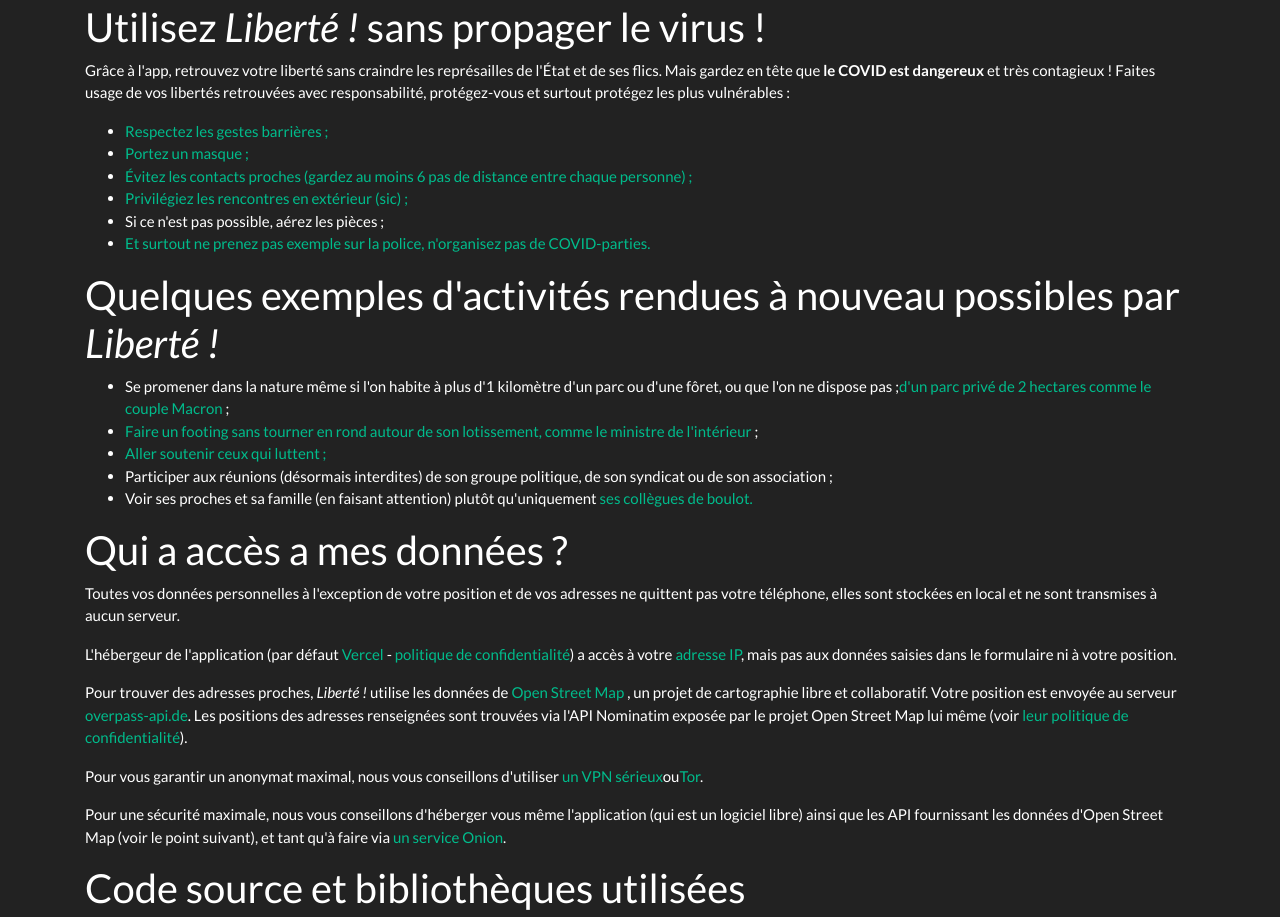
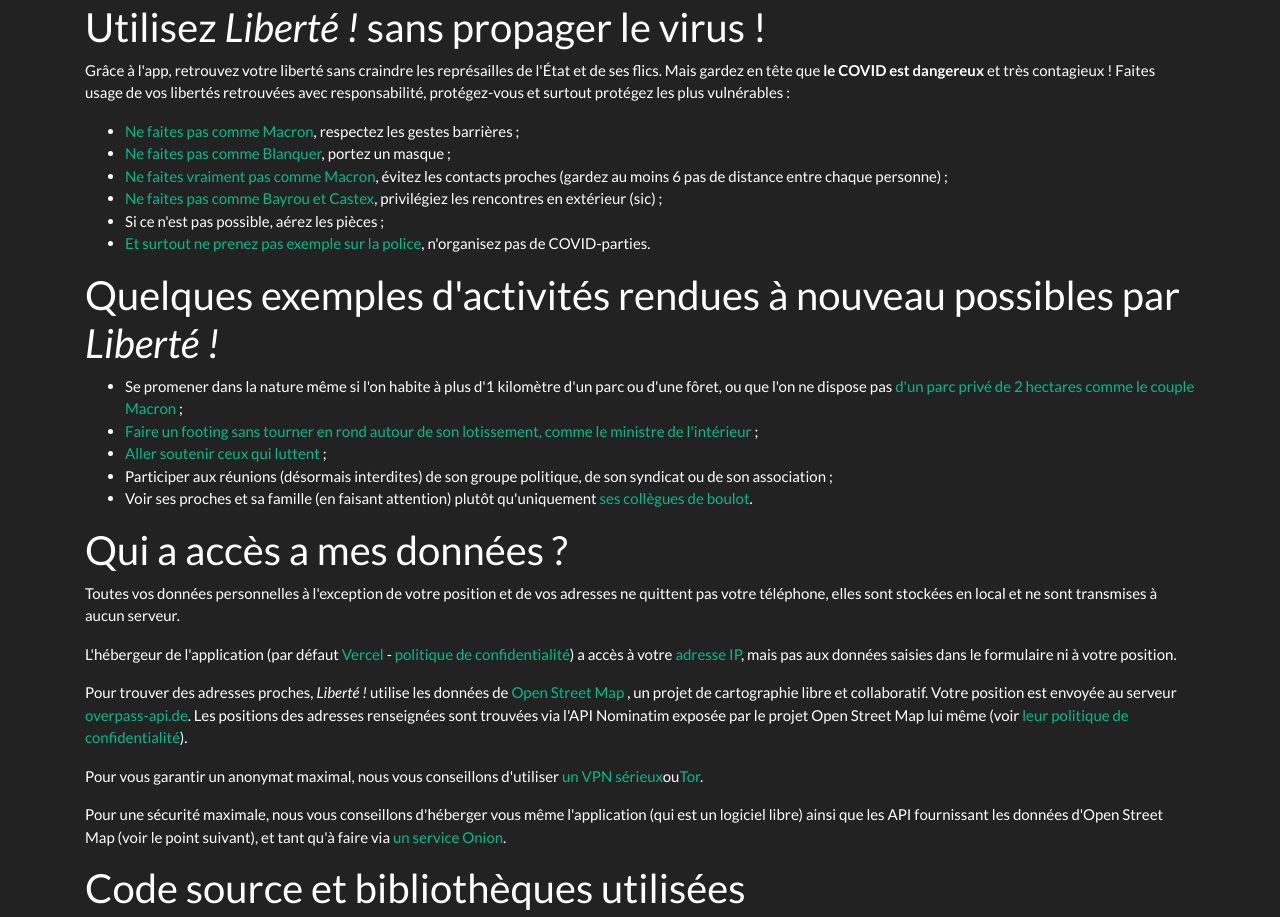
Before and after one commit to covid-liberte/liberte, a React (Create React App) app: page /presentation in a window 1280 px wide. Shown: the part 1020-1937 px from the top of the page. Built offline with nearby package versions, Linux system fonts and the light colour scheme.

Commit message:
Améliorer le texte de présentation

```diff
--- a/src/Presentation.js
+++ b/src/Presentation.js
@@ -165,8 +165,9 @@ export default function Presentation() {
             target="_blank"
             rel="noreferrer"
           >
-            Respectez les gestes barrières ;
+            Ne faites pas comme Macron
           </a>
+          , respectez les gestes barrières ;
         </li>
         <li>
           <a
@@ -174,8 +175,9 @@ export default function Presentation() {
             target="_blank"
             rel="noreferrer"
           >
-            Portez un masque ;
+            Ne faites pas comme Blanquer
           </a>
+          , portez un masque ;
         </li>
         <li>
           <a
@@ -183,9 +185,10 @@ export default function Presentation() {
             target="_blank"
             rel="noreferrer"
           >
-            Évitez les contacts proches (gardez au moins 6 pas de distance entre
-            chaque personne) ;
+            Ne faites vraiment pas comme Macron
           </a>
+          , évitez les contacts proches (gardez au moins 6 pas de distance entre
+          chaque personne) ;
         </li>
         <li>
           <a
@@ -193,8 +196,9 @@ export default function Presentation() {
             target="_blank"
             rel="noreferrer"
           >
-            Privilégiez les rencontres en extérieur (sic) ;
+            Ne faites pas comme Bayrou et Castex
           </a>
+          , privilégiez les rencontres en extérieur (sic) ;
         </li>
         <li>Si ce n'est pas possible, aérez les pièces ;</li>
         <li>
@@ -203,9 +207,9 @@ export default function Presentation() {
             target="_blank"
             rel="noreferrer"
           >
-            Et surtout ne prenez pas exemple sur la police, n'organisez pas de
-            COVID-parties.
+            Et surtout ne prenez pas exemple sur la police
           </a>
+          , n'organisez pas de COVID-parties.
         </li>
       </ul>
 
@@ -217,7 +221,7 @@ export default function Presentation() {
       <ul>
         <li>
           Se promener dans la nature même si l'on habite à plus d'1 kilomètre
-          d'un parc ou d'une fôret, ou que l'on ne dispose pas ;
+          d'un parc ou d'une fôret, ou que l'on ne dispose pas{" "}
           <a
             href="https://www.franceinter.fr/emissions/la-main-verte/la-main-verte-07-mai-2017"
             target="_blank"
@@ -244,8 +248,9 @@ export default function Presentation() {
             target="_blank"
             rel="noreferrer"
           >
-            Aller soutenir ceux qui luttent ;
-          </a>
+            Aller soutenir ceux qui luttent
+          </a>{" "}
+          ;
         </li>
         <li>
           Participer aux réunions (désormais interdites) de son groupe
@@ -259,8 +264,9 @@ export default function Presentation() {
             target="_blank"
             rel="noreferrer"
           >
-            ses collègues de boulot.
+            ses collègues de boulot
           </a>
+          .
         </li>
       </ul>
 
```
